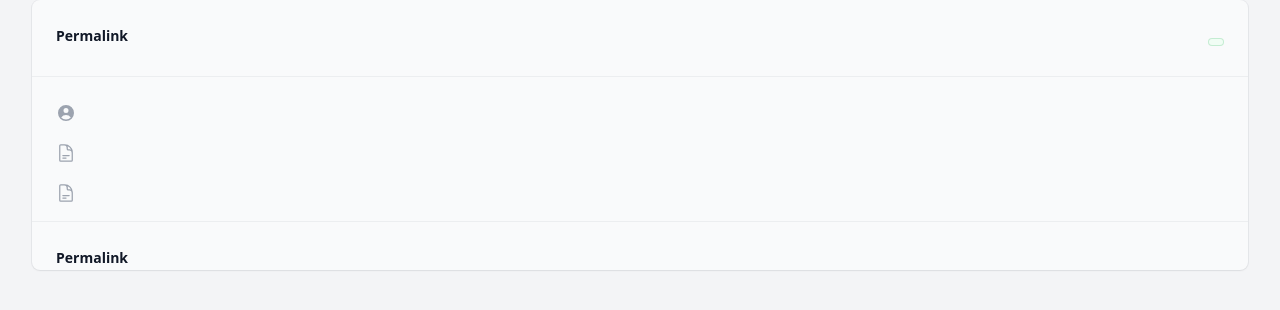
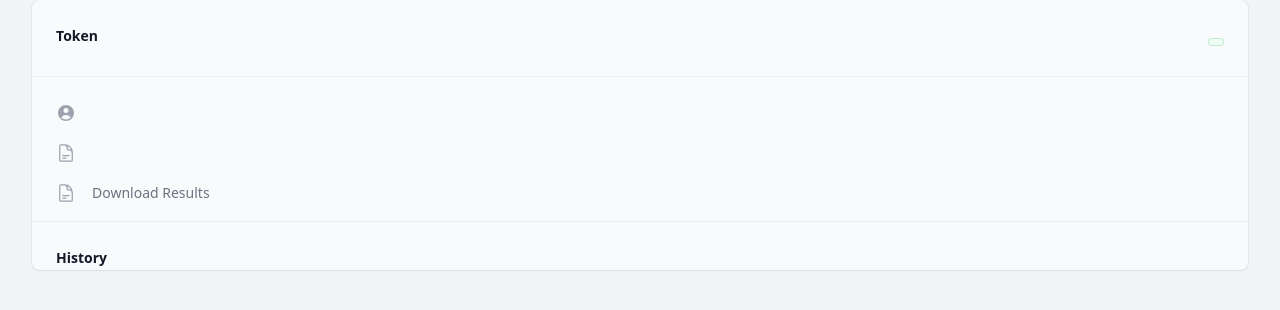
Before and after one commit to paccanarolab/s2f-web, a Python web app: template frontend/base/jinja2/base/job.html in a window 1280 px wide. Shown: the part 105-415 px from the top of the page. Run offline with Jinja, Linux system fonts and the light colour scheme; the template is opened without the code that fills it, so the values that code supplies are empty; style sheets or scripts are compiled from the project's sources.

Commit message:
Couple of changes in the job statsu

```diff
--- a/frontend/base/jinja2/base/job.html
+++ b/frontend/base/jinja2/base/job.html
@@ -18,10 +18,10 @@
     <div class="rounded-lg bg-gray-50 shadow-sm ring-1 ring-gray-900/5">
         <dl class="flex flex-wrap">
             <div class="flex-auto pl-6 pt-6">
-                <dt class="text-sm font-semibold leading-6 text-gray-900">Permalink</dt>
+                <dt class="text-sm font-semibold leading-6 text-gray-900">Token</dt>
                 <dd class="mt-1 text-base font-semibold leading-6 text-indigo-500 hover:text-indigo-300">
                     <a href="{{ url('job', kwargs={'token':job.token}) }}">
-                        {{ url("job", kwargs={"token": job.token}) }}
+                        {{ job.token }}
                     </a>
                 </dd>
             </div>
@@ -61,13 +61,13 @@
                 </dt>
                 <a href="{{ job.result_file }}"
                    class="text-sm leading-6 text-gray-500">
-                    {{ job.result_file }}
+                    Download Results
                 </a>
             </div>
             {% endif %}
         </dl>
         <div class="mt-4 flex w-full flex-none gap-x-4 border-t border-gray-900/5 px-6 pt-6">
-            <span class="text-sm font-semibold leading-6 text-gray-900">Permalink</span>
+            <span class="text-sm font-semibold leading-6 text-gray-900">History</span>
         </div>
         {% for event in job.jobevent_set.order_by("-date").all() %}
         <dl class="flex flex-wrap">
```
